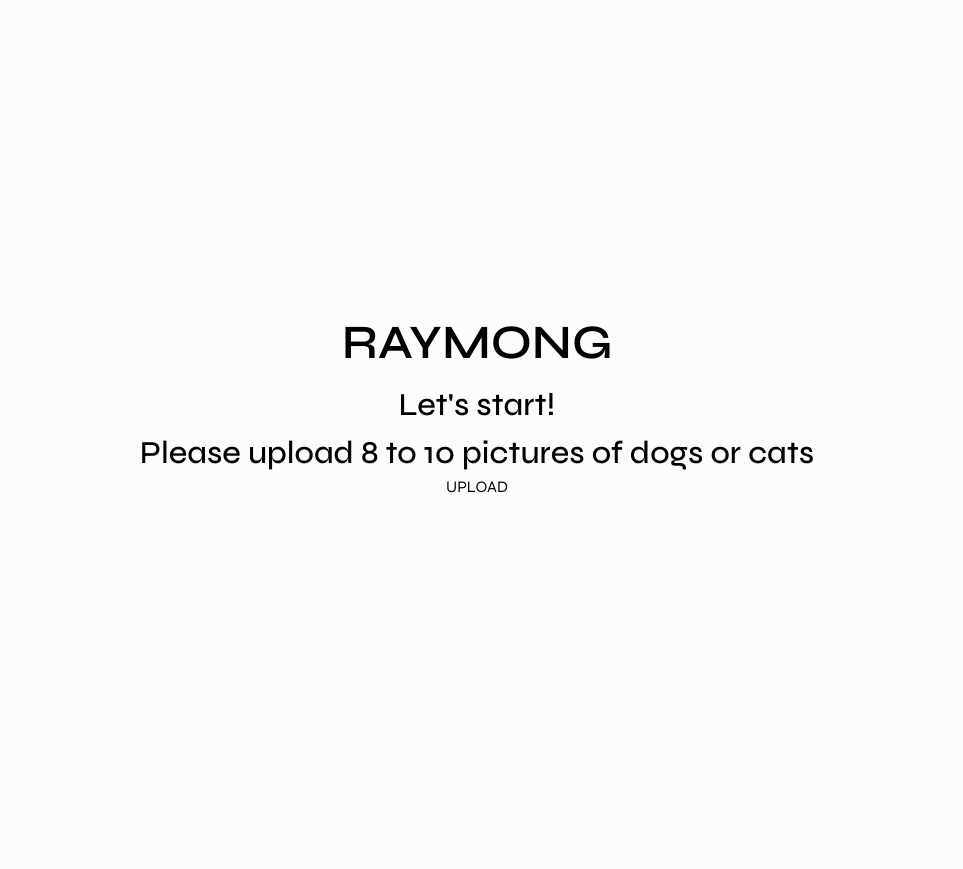
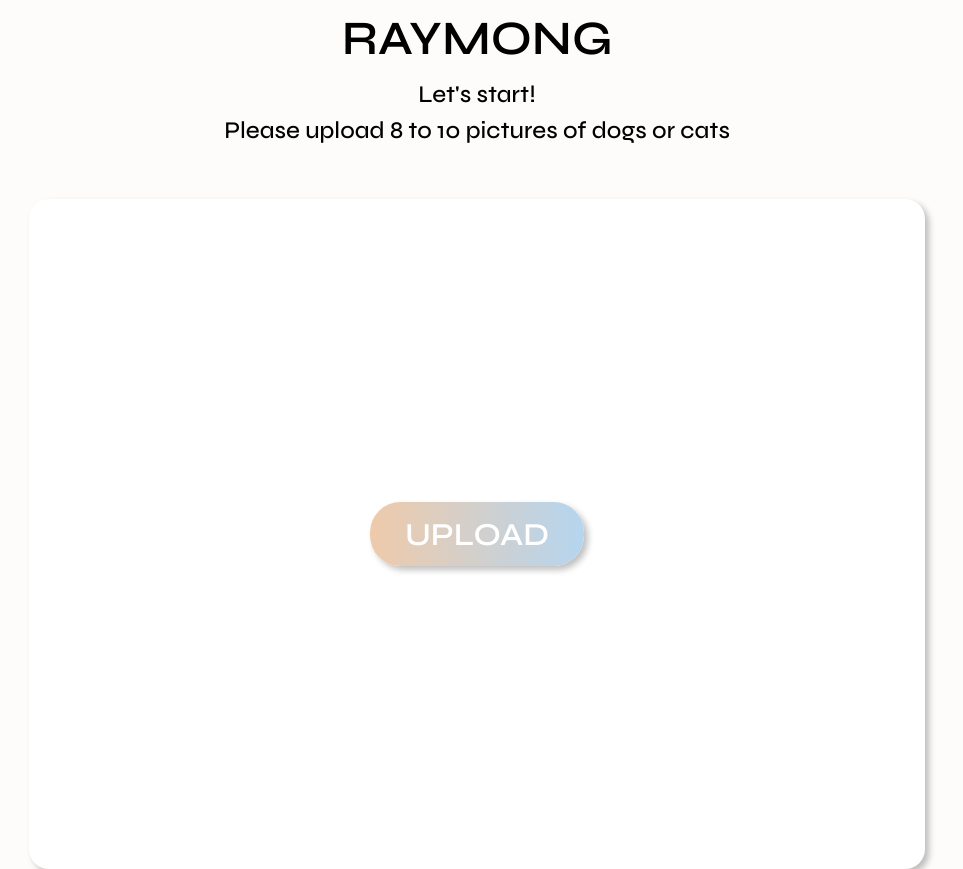
Before and after one commit to wwwkimminja/AI-Service-SST, a React (Vite) app in the folder packages/web/: page /start in a window 1280 px wide. Shown: the whole page, without its empty margins (163-1126 px from the left). Before the commit the page ends 800 px from the top, so only its background shows below. Built offline with nearby package versions, Linux system fonts and the light colour scheme.

Commit message:
fix : style

```diff
--- a/packages/web/src/components/Header/Header.css
+++ b/packages/web/src/components/Header/Header.css
@@ -5,7 +5,7 @@
 }
 .subHeading {
   font-weight: 500;
-  font-size: 2rem;
+  font-size: 1.5rem;
   line-height: 150%;
 }
 
--- a/packages/web/src/index.css
+++ b/packages/web/src/index.css
@@ -6,7 +6,8 @@ body {
   background-color: #fefcfb;
 }
 
-button {
+button,
+.button {
   background: linear-gradient(90deg, #efcaaa, #b5d5ef);
   border: none;
   padding: 0.8rem 2.2rem;
@@ -18,12 +19,18 @@ button {
   transition: all 2s ease-in-out;
 }
 
-button:hover {
+button:hover,
+.button:hover {
   cursor: pointer;
 }
 
 @media screen and (max-width: 768px) {
-  button {
+  .App {
+    padding: 30px 0;
+  }
+
+  button,
+  .button {
     padding: 0.6rem 2rem;
     font-size: 1.5rem;
   }
@@ -38,8 +45,15 @@ button:hover {
   align-items: center;
 }
 
-@media screen and (max-width: 768px) {
-  .App {
-    padding: 30px 0;
-  }
+.container {
+  background-color: #fff;
+  min-height: 670px;
+  width: 70%;
+  box-shadow: 4px 4px 6px rgba(0, 0, 0, 0.25);
+  border-radius: 20px;
+  display: flex;
+  flex-direction: column;
+  justify-content: center;
+  align-items: center;
+  margin-top: 50px;
 }
```
